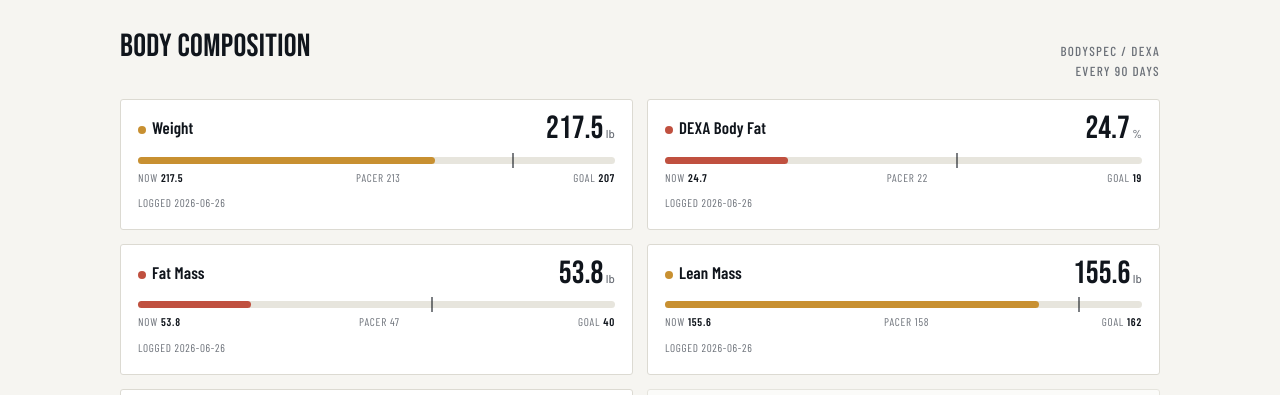
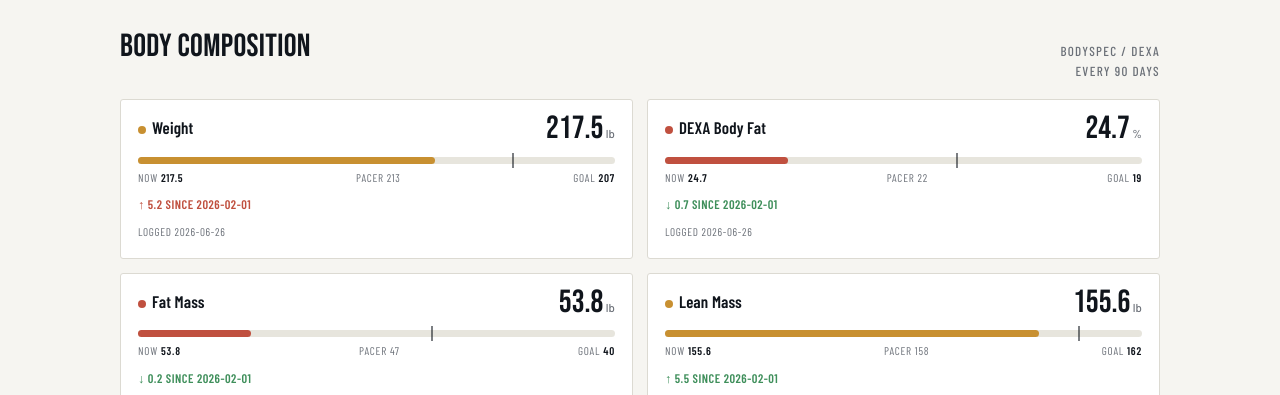
Before and after one commit to FunctionalCoreFitness/Project-50, a plain HTML site: page index.html in a window 1280 px wide. Shown: the part 762-1157 px from the top of the page. Drawn offline with nearby package versions, Linux system fonts and the light colour scheme.

Commit message:
Add files via upload

```diff
--- a/data.json
+++ b/data.json
@@ -6,7 +6,7 @@
     "current_phase": "Baseline",
     "current_race_target": "Build a runnable base \u2014 first trail 10K"
   },
-  "_comment": "EDIT THIS FILE TO LOG PROGRESS. For each metric, update 'value' and 'date'. Numbers have NO quotes (32); dates HAVE quotes (\"2026-06-26\"); keep the comma at the end of each line. Set birthday above to your real DOB so age and countdown are correct (placeholder is 1978-09-15). Status auto-computes: green = at/above pacer, yellow = within 10%, red = >10% below. Lab and protocol-only fields are tracked for trend, not scored.",
+  "_comment": "EDIT THIS FILE TO LOG PROGRESS. For each metric, update 'value' and 'date'. Numbers have NO quotes (32); dates HAVE quotes (\"2026-06-26\"); keep the comma at the end of each line. To record history, add to the 'history' array: {\"value\": 212.3, \"date\": \"2026-02-01\"}. Status auto-computes: green = at/above pacer, yellow = within 10%, red = >10% below. Lab and protocol-only fields are tracked for trend, not scored.",
   "categories": [
     {
       "id": "body",
@@ -14,11 +14,15 @@
       "source": "BodySpec / DEXA",
       "cadence": "Every 90 days",
       "metrics": [
-        { "name": "Weight", "unit": "lb", "value": 217.5, "pacer": 213, "goal": 207, "direction": "down", "date": "2026-06-26" },
-        { "name": "DEXA Body Fat", "unit": "%", "value": 24.7, "pacer": 22, "goal": 19, "direction": "down", "date": "2026-06-26" },
-        { "name": "Fat Mass", "unit": "lb", "value": 53.8, "pacer": 47, "goal": 40, "direction": "down", "date": "2026-06-26" },
-        { "name": "Lean Mass", "unit": "lb", "value": 155.6, "pacer": 158, "goal": 162, "direction": "up", "date": "2026-06-26" },
-        { "name": "Bone Mass", "unit": "lb", "value": 8.1, "pacer": 8.1, "goal": 8.1, "direction": "up", "date": "2026-06-26" },
+        { "name": "Weight", "unit": "lb", "value": 217.5, "pacer": 213, "goal": 207, "direction": "down", "date": "2026-06-26", "history": [{ "value": 212.3, "date": "2026-02-01" }] },
+        { "name": "DEXA Body Fat", "unit": "%", "value": 24.7, "pacer": 22, "goal": 19, "direction": "down", "date": "2026-06-26", "history": [{ "value": 25.4, "date": "2026-02-01" }] },
+        { "name": "Fat Mass", "unit": "lb", "value": 53.8, "pacer": 47, "goal": 40, "direction": "down", "date": "2026-06-26", "history": [{ "value": 54.0, "date": "2026-02-01" }] },
+        { "name": "Lean Mass", "unit": "lb", "value": 155.6, "pacer": 158, "goal": 162, "direction": "up", "date": "2026-06-26", "history": [{ "value": 150.1, "date": "2026-02-01" }] },
+        { "name": "Bone Mass", "unit": "lb", "value": 8.1, "pacer": 8.1, "goal": 8.1, "direction": "up", "date": "2026-06-26", "history": [{ "value": 8.2, "date": "2026-02-01" }] },
+        { "name": "Left Arm Lean", "unit": "lb", "value": 11.3, "pacer": null, "goal": null, "direction": "up", "date": "2026-06-26", "note": "Watch L/R balance vs right arm." },
+        { "name": "Right Arm Lean", "unit": "lb", "value": 11.1, "pacer": null, "goal": null, "direction": "up", "date": "2026-06-26" },
+        { "name": "Left Leg Lean", "unit": "lb", "value": 27.0, "pacer": null, "goal": null, "direction": "up", "date": "2026-06-26", "note": "1.2 lb behind right leg." },
+        { "name": "Right Leg Lean", "unit": "lb", "value": 28.2, "pacer": null, "goal": null, "direction": "up", "date": "2026-06-26" },
         { "name": "Visceral Fat", "unit": "", "value": null, "pacer": null, "goal": null, "direction": "down", "date": null }
       ]
     },
@@ -35,7 +39,8 @@
         { "name": "Respiratory Rate", "unit": "/min", "value": 13.6, "pacer": 14, "goal": 14, "direction": "down", "date": "2026-06-26" },
         { "name": "Blood Oxygen", "unit": "%", "value": 95, "pacer": 95, "goal": 96, "direction": "up", "date": "2026-06-26" },
         { "name": "Steps", "unit": "/day", "value": 9400, "pacer": 10000, "goal": 11000, "direction": "up", "date": "2026-06-26" },
-        { "name": "Exercise", "unit": "min/day", "value": 68, "pacer": 60, "goal": 60, "direction": "up", "date": "2026-06-26" }
+        { "name": "Exercise", "unit": "min/wk", "value": 473, "pacer": 420, "goal": 420, "direction": "up", "date": "2026-06-26" },
+        { "name": "Active Calories", "unit": "kcal/wk", "value": 6433, "pacer": null, "goal": null, "direction": "up", "date": "2026-06-26" }
       ]
     },
     {
@@ -81,10 +86,10 @@
       "source": "Estimated 1RM from 3\u20135 rep test",
       "cadence": "Every 6 months",
       "metrics": [
-        { "name": "Trap Bar Deadlift", "unit": "lb e1RM", "value": null, "pacer": 305, "goal": 380, "direction": "up", "date": null },
-        { "name": "Bench Press", "unit": "lb e1RM", "value": null, "pacer": 205, "goal": 240, "direction": "up", "date": null },
-        { "name": "Front Squat", "unit": "lb e1RM", "value": null, "pacer": 185, "goal": 225, "direction": "up", "date": null, "note": "Back squat acceptable substitute." },
-        { "name": "Romanian Deadlift", "unit": "lb e1RM", "value": null, "pacer": 225, "goal": 275, "direction": "up", "date": null },
+        { "name": "Trap Bar Deadlift", "unit": "lb e1RM", "value": null, "pacer": 305, "goal": 380, "direction": "up", "date": null, "note": "Goal: bodyweight+ pull." },
+        { "name": "Bench Press", "unit": "lb e1RM", "value": null, "pacer": 195, "goal": 218, "direction": "up", "date": null, "note": "Goal: bodyweight bench (~217 lb)." },
+        { "name": "Front Squat", "unit": "lb e1RM", "value": null, "pacer": 185, "goal": 218, "direction": "up", "date": null, "note": "Back squat OK. Goal: bodyweight." },
+        { "name": "Romanian Deadlift", "unit": "lb e1RM", "value": null, "pacer": 195, "goal": 218, "direction": "up", "date": null, "note": "Goal: bodyweight RDL." },
         { "name": "Overhead Press", "unit": "lb e1RM", "value": null, "pacer": 135, "goal": 160, "direction": "up", "date": null }
       ]
     },
@@ -166,7 +171,7 @@
         { "name": "HRV Weekly Avg", "unit": "ms", "value": 42.3, "pacer": 45, "goal": 60, "direction": "up", "date": "2026-06-26" },
         { "name": "Sauna Sessions", "unit": "/wk", "value": null, "pacer": 3, "goal": 4, "direction": "up", "date": null },
         { "name": "Cold Plunge", "unit": "/wk", "value": null, "pacer": 3, "goal": 4, "direction": "up", "date": null },
-        { "name": "Mobility Sessions", "unit": "/wk", "value": null, "pacer": 3, "goal": 5, "direction": "up", "date": null },
+        { "name": "Mobility Sessions", "unit": "/wk", "value": null, "pacer": 7, "goal": 7, "direction": "up", "date": null, "note": "Currently daily." },
         { "name": "Subjective Recovery", "unit": "/10", "value": null, "pacer": 7, "goal": 8, "direction": "up", "date": null }
       ]
     },
@@ -176,24 +181,66 @@
       "source": "Function Health / labs",
       "cadence": "Lab cycle",
       "metrics": [
-        { "name": "TSH", "unit": "mIU/L", "value": 1.28, "pacer": null, "goal": null, "direction": "neutral", "date": "2026-06-26" },
-        { "name": "Free T4", "unit": "ng/dL", "value": 1.3, "pacer": null, "goal": null, "direction": "neutral", "date": "2026-06-26" },
-        { "name": "Free T3", "unit": "pg/mL", "value": 3.9, "pacer": null, "goal": null, "direction": "neutral", "date": "2026-06-26" },
-        { "name": "TPO Antibodies", "unit": "IU/mL", "value": 1, "pacer": null, "goal": null, "direction": "down", "date": "2026-06-26" },
+        { "name": "ALT", "unit": "U/L", "value": 68, "pacer": 40, "goal": 30, "direction": "down", "date": "2026-02-01", "note": "Above range. Recheck next panel." },
+        { "name": "Fasting Glucose", "unit": "mg/dL", "value": 114, "pacer": 99, "goal": 90, "direction": "down", "date": "2026-02-01", "note": "Above range." },
+        { "name": "eGFR", "unit": "mL/min", "value": 80, "pacer": 90, "goal": 90, "direction": "up", "date": "2026-02-01" },
+        { "name": "Vitamin D", "unit": "ng/mL", "value": 27, "pacer": 40, "goal": 50, "direction": "up", "date": "2026-02-01", "note": "Low. Supplementing." },
+        { "name": "TSH", "unit": "mIU/L", "value": 1.28, "pacer": null, "goal": null, "direction": "neutral", "date": "2026-02-01" },
+        { "name": "Free T4", "unit": "ng/dL", "value": 1.3, "pacer": null, "goal": null, "direction": "neutral", "date": "2026-02-01" },
+        { "name": "Free T3", "unit": "pg/mL", "value": 3.9, "pacer": null, "goal": null, "direction": "neutral", "date": "2026-02-01" },
+        { "name": "TPO Antibodies", "unit": "IU/mL", "value": 1, "pacer": null, "goal": null, "direction": "down", "date": "2026-02-01" },
+        { "name": "Reverse T3", "unit": "ng/dL", "value": null, "pacer": null, "goal": null, "direction": "neutral", "date": null },
         { "name": "Thyroglobulin Ab", "unit": "IU/mL", "value": null, "pacer": null, "goal": null, "direction": "down", "date": null },
-        { "name": "Fasting Glucose", "unit": "mg/dL", "value": null, "pacer": 99, "goal": 90, "direction": "down", "date": null },
-        { "name": "Insulin", "unit": "uIU/mL", "value": null, "pacer": null, "goal": null, "direction": "down", "date": null },
+        { "name": "hs-CRP", "unit": "mg/L", "value": null, "pacer": 1, "goal": 0.5, "direction": "down", "date": null },
+        { "name": "ApoB", "unit": "mg/dL", "value": null, "pacer": 90, "goal": 70, "direction": "down", "date": null },
+        { "name": "ApoA1", "unit": "mg/dL", "value": null, "pacer": null, "goal": null, "direction": "up", "date": null },
+        { "name": "LDL", "unit": "mg/dL", "value": null, "pacer": 100, "goal": 80, "direction": "down", "date": null },
+        { "name": "HDL", "unit": "mg/dL", "value": null, "pacer": 50, "goal": 60, "direction": "up", "date": null },
+        { "name": "Triglycerides", "unit": "mg/dL", "value": null, "pacer": 100, "goal": 80, "direction": "down", "date": null },
+        { "name": "Lp(a)", "unit": "nmol/L", "value": null, "pacer": 75, "goal": 30, "direction": "down", "date": null },
+        { "name": "Insulin", "unit": "uIU/mL", "value": null, "pacer": 8, "goal": 5, "direction": "down", "date": null },
         { "name": "HbA1c", "unit": "%", "value": null, "pacer": 5.4, "goal": 5.2, "direction": "down", "date": null },
-        { "name": "Triglycerides", "unit": "mg/dL", "value": null, "pacer": 100, "goal": 80, "direction": "down", "date": null },
-        { "name": "ApoB", "unit": "mg/dL", "value": null, "pacer": 90, "goal": 70, "direction": "down", "date": null },
-        { "name": "Omega-3 Index", "unit": "%", "value": null, "pacer": 8, "goal": 10, "direction": "up", "date": null },
-        { "name": "ALT", "unit": "U/L", "value": null, "pacer": null, "goal": null, "direction": "neutral", "date": null },
-        { "name": "AST", "unit": "U/L", "value": null, "pacer": null, "goal": null, "direction": "neutral", "date": null },
-        { "name": "Vitamin D", "unit": "ng/mL", "value": null, "pacer": 40, "goal": 50, "direction": "up", "date": null },
-        { "name": "CRP", "unit": "mg/L", "value": null, "pacer": 1, "goal": 0.5, "direction": "down", "date": null }
+        { "name": "AST", "unit": "U/L", "value": null, "pacer": 40, "goal": 30, "direction": "down", "date": null },
+        { "name": "GGT", "unit": "U/L", "value": null, "pacer": null, "goal": null, "direction": "down", "date": null },
+        { "name": "Creatinine", "unit": "mg/dL", "value": null, "pacer": null, "goal": null, "direction": "neutral", "date": null },
+        { "name": "BUN", "unit": "mg/dL", "value": null, "pacer": null, "goal": null, "direction": "neutral", "date": null },
+        { "name": "Sodium", "unit": "mmol/L", "value": null, "pacer": null, "goal": null, "direction": "neutral", "date": null },
+        { "name": "Potassium", "unit": "mmol/L", "value": null, "pacer": null, "goal": null, "direction": "neutral", "date": null },
+        { "name": "Calcium", "unit": "mg/dL", "value": null, "pacer": null, "goal": null, "direction": "neutral", "date": null },
+        { "name": "Magnesium", "unit": "mg/dL", "value": null, "pacer": null, "goal": null, "direction": "neutral", "date": null },
+        { "name": "B12", "unit": "pg/mL", "value": null, "pacer": null, "goal": null, "direction": "up", "date": null },
+        { "name": "Folate", "unit": "ng/mL", "value": null, "pacer": null, "goal": null, "direction": "up", "date": null },
+        { "name": "Testosterone Total", "unit": "ng/dL", "value": null, "pacer": null, "goal": null, "direction": "up", "date": null },
+        { "name": "Testosterone Free", "unit": "pg/mL", "value": null, "pacer": null, "goal": null, "direction": "up", "date": null },
+        { "name": "SHBG", "unit": "nmol/L", "value": null, "pacer": null, "goal": null, "direction": "neutral", "date": null },
+        { "name": "DHEA-S", "unit": "ug/dL", "value": null, "pacer": null, "goal": null, "direction": "neutral", "date": null },
+        { "name": "Cortisol", "unit": "ug/dL", "value": null, "pacer": null, "goal": null, "direction": "neutral", "date": null },
+        { "name": "CBC", "unit": "panel", "value": null, "pacer": null, "goal": null, "direction": "neutral", "date": null }
       ]
     }
   ],
+  "protocol": {
+    "thyroid_history": "Right thyroid nodule 7.7 cm; multinodular thyroid; tracheal deviation present; cancer ruled out on prior workup.",
+    "groups": [
+      {
+        "title": "Supplement Stack",
+        "items": ["A-2 Thyroid Peptide Bioregulator", "Vitamin D", "Curcumin", "Berberine", "Omega-3", "Zinc Picolinate", "Magnesium", "Methyl Guard"],
+        "note": "Selenium and NAD+ removed per latest review."
+      },
+      {
+        "title": "Training Schedule (weekly)",
+        "items": ["BJJ: 4 sessions", "Strength: 2 sessions", "Zone 2: building", "Mobility: daily", "Recovery: daily"]
+      },
+      {
+        "title": "Recovery Equipment",
+        "items": ["Cold Plunge", "Infrared Sauna", "Steam Sauna", "4 Red Light Panels", "Chilipad", "25 lb Weighted Blanket", "Power Plate Pro", "Normatec Boots", "Normatec Hips", "Normatec Shoulders", "Foam Rollers", "Battle Star Roller", "Mobility Balls", "Massage Gun"]
+      },
+      {
+        "title": "Performance Goals",
+        "items": ["Strength: bodyweight bench, squat, deadlift, RDL", "Endurance: 100-mile trail ultra (2028)", "Body comp: cut fat, hold/build lean mass", "Cardio: VO2 max 34.6 to 50+", "Recovery: raise HRV, improve sleep continuity, fewer awakenings"]
+      }
+    ]
+  },
   "phases": [
     { "n": 1, "name": "Origin Story", "note": "Thyroid discovery and Function Health" },
     { "n": 2, "name": "Baseline", "note": "BodySpec, Apple Health, strength/movement testing" },
--- a/index.html
+++ b/index.html
@@ -111,6 +111,28 @@
 
   .m-date{margin-top:9px;font-size:.7rem;color:var(--muted);font-family:'Barlow Condensed',sans-serif;letter-spacing:.06em;text-transform:uppercase}
   .m-note{margin-top:9px;font-size:.78rem;color:#5a6068;line-height:1.35;font-style:italic}
+  .trend{display:inline-block;margin-top:9px;font-family:'Barlow Condensed',sans-serif;font-size:.78rem;font-weight:600;letter-spacing:.04em;text-transform:uppercase}
+  .tr-good{color:var(--green)} .tr-bad{color:var(--red)}
+
+  /* Protocol */
+  .protocol details{
+    background:var(--card);border:1px solid var(--line);border-radius:3px;margin-bottom:10px;overflow:hidden;
+  }
+  .protocol summary{
+    cursor:pointer;list-style:none;padding:13px 17px;
+    font-family:'Barlow Condensed',sans-serif;font-weight:600;font-size:1.1rem;letter-spacing:.02em;
+    display:flex;justify-content:space-between;align-items:center;
+  }
+  .protocol summary::-webkit-details-marker{display:none}
+  .protocol summary::after{content:"+";font-size:1.3rem;color:var(--steel);font-weight:400}
+  .protocol details[open] summary::after{content:"\2212"}
+  .protocol summary:hover{background:#fafaf7}
+  .protocol .body{padding:2px 17px 16px;border-top:1px solid var(--line)}
+  .protocol ul{list-style:none;columns:2;column-gap:28px}
+  .protocol li{padding:3px 0;font-size:.92rem;color:#3a4049;break-inside:avoid}
+  .protocol li::before{content:"\2014  ";color:var(--steel)}
+  .protocol .pnote{margin-top:10px;font-size:.8rem;font-style:italic;color:var(--muted)}
+  @media(max-width:600px){.protocol ul{columns:1}}
 
   .labs-note{
     background:#fbfaf6;border:1px solid var(--line);border-left:3px solid var(--steel);
@@ -257,12 +279,29 @@ function metricCard(m){
   const dateHtml = m.date ? `<div class="m-date">Logged ${m.date}</div>`
                           : (untracked?`<div class="m-date">Not yet tested</div>`:"");
   const noteHtml = m.note ? `<div class="m-note">${m.note}</div>` : "";
+
+  // trend vs most recent history entry
+  let trendHtml = "";
+  if(!untracked && m.history && m.history.length){
+    const prev = m.history[m.history.length-1];
+    if(prev && prev.value!=null){
+      const delta = Math.round((m.value - prev.value)*100)/100;
+      if(delta!==0){
+        const improving = m.direction==="up" ? delta>0 : delta<0;
+        const arrow = delta>0 ? "\u2191" : "\u2193";
+        const cls = improving ? "tr-good" : "tr-bad";
+        trendHtml = `<span class="trend ${cls}">${arrow} ${Math.abs(delta)} since ${prev.date}</span>`;
+      }
+    }
+  }
+
   return `<div class="metric ${untracked?'untracked':''}">
     <div class="m-top">
       <div class="m-name"><span class="dot ${sClass}"></span>${m.name}</div>
       ${valHtml}
     </div>
     ${barHtml}
+    ${trendHtml}
     ${noteHtml}
     ${dateHtml}
   </div>`;
@@ -308,7 +347,8 @@ function render(d){
   // nav
   document.getElementById('navrow').innerHTML =
     `<a href="#export">Dashboard</a>` +
-    d.categories.map(c=>`<a href="#${c.id}">${c.name}</a>`).join('');
+    d.categories.map(c=>`<a href="#${c.id}">${c.name}</a>`).join('') +
+    (d.protocol?`<a href="#protocol">Protocol</a>`:'');
 
   // episode export block
   const exItems=[
@@ -351,6 +391,30 @@ function render(d){
         </div>
       </section>`;
   }
+  // protocol section
+  if(d.protocol){
+    html += `
+      <section id="protocol" class="protocol">
+        <div class="sec-head">
+          <div class="sec-title">Protocol &amp; Context</div>
+          <div class="sec-meta">Reference<br>Tap to expand</div>
+        </div>`;
+    if(d.protocol.thyroid_history){
+      html += `<div class="labs-note"><b>Thyroid history:</b> ${d.protocol.thyroid_history}</div>`;
+    }
+    for(const g of d.protocol.groups){
+      html += `
+        <details>
+          <summary>${g.title}</summary>
+          <div class="body">
+            <ul>${g.items.map(i=>`<li>${i}</li>`).join('')}</ul>
+            ${g.note?`<div class="pnote">${g.note}</div>`:''}
+          </div>
+        </details>`;
+    }
+    html += `</section>`;
+  }
+
   document.getElementById('main').innerHTML = html;
 }
 </script>
```
